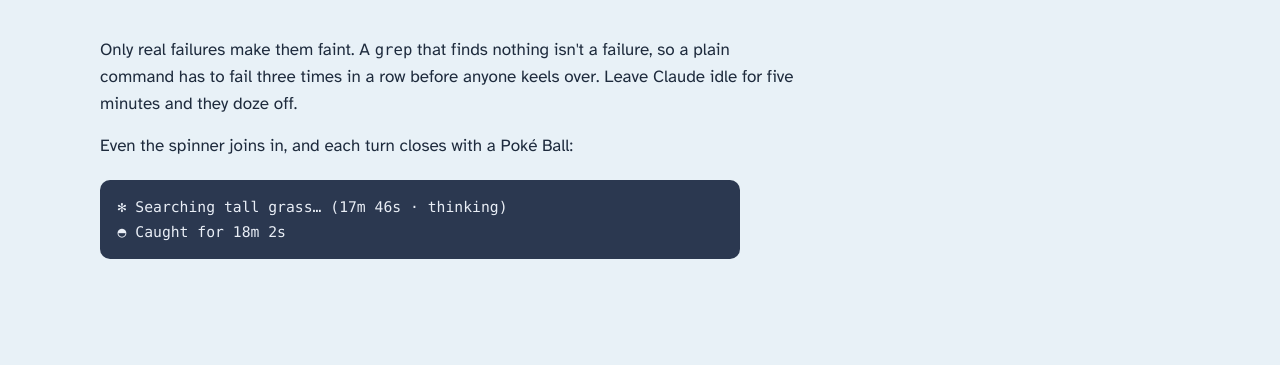
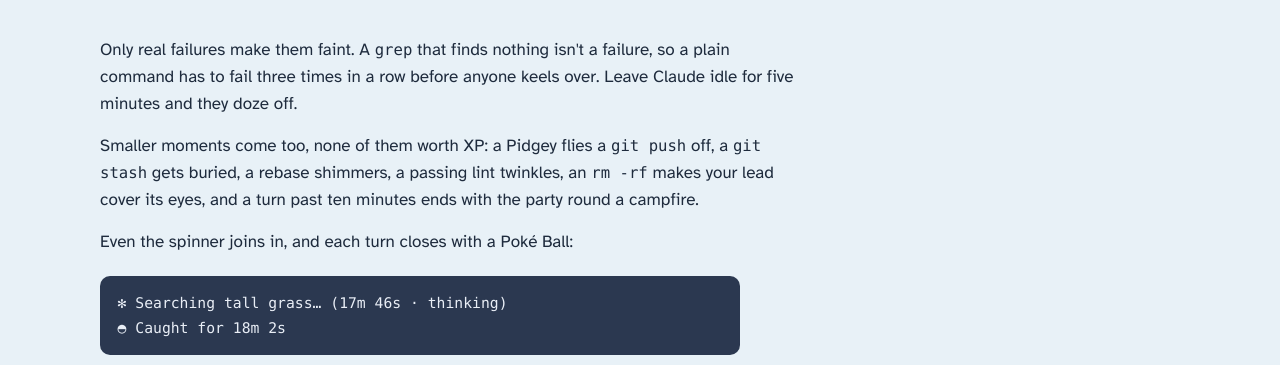
Before and after one commit to JinHang02/claude-code-pokemon, a plain HTML site: page docs/index.html in a window 1280 px wide. Shown: the part 3040-3405 px from the top of the page. Drawn offline with Linux system fonts and the light colour scheme; a web font is replaced by a local one.

Commit message:
Release 1.9.0

```diff
--- a/docs/index.html
+++ b/docs/index.html
@@ -688,6 +688,11 @@
               command has to fail three times in a row before anyone keels over. Leave Claude idle for five minutes and
               they doze off.
             </p>
+            <p>
+              Smaller moments come too, none of them worth XP: a Pidgey flies a <code>git push</code> off, a
+              <code>git stash</code> gets buried, a rebase shimmers, a passing lint twinkles, an <code>rm -rf</code>
+              makes your lead cover its eyes, and a turn past ten minutes ends with the party round a campfire.
+            </p>
             <p>Even the spinner joins in, and each turn closes with a Poké Ball:</p>
             <pre class="spinner">
 ✻ Searching tall grass… (17m 46s · thinking)
```
Also changed, not shown: plugin/.claude-plugin/plugin.json, 3 other files.
